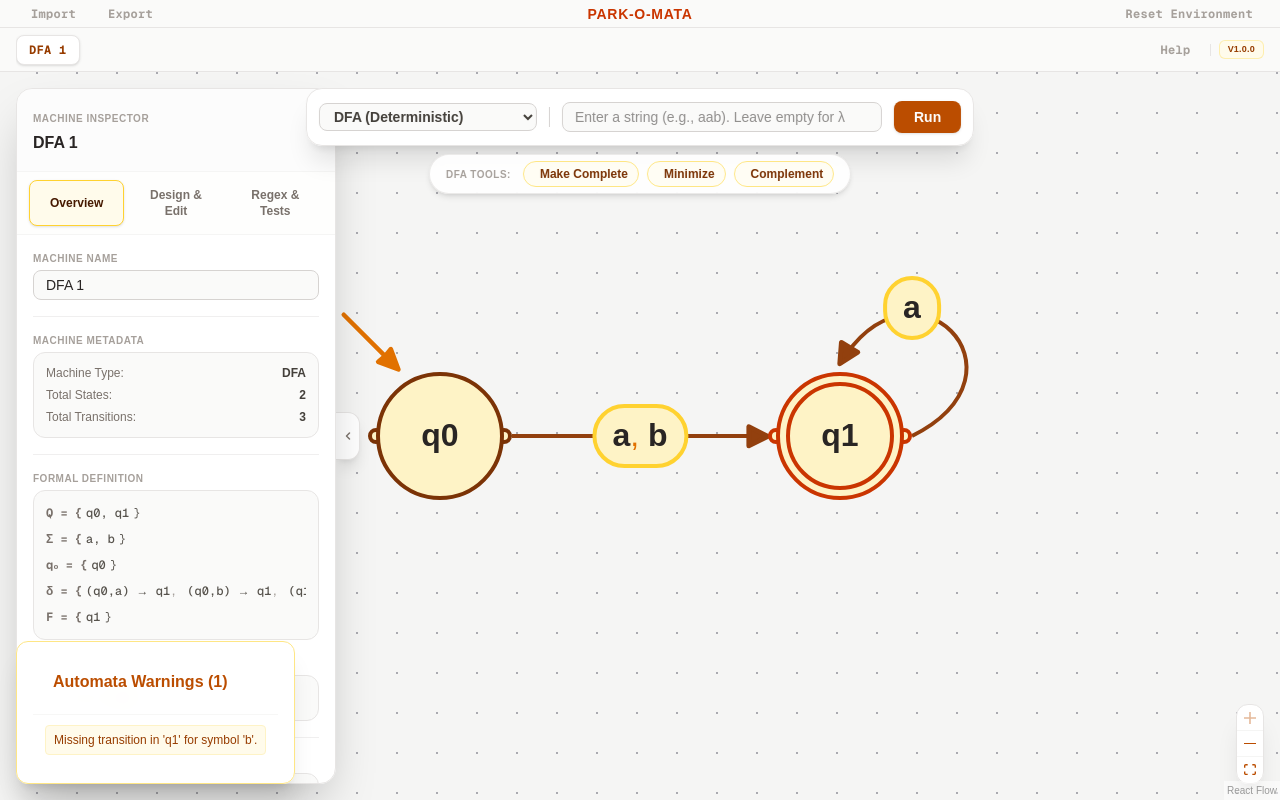
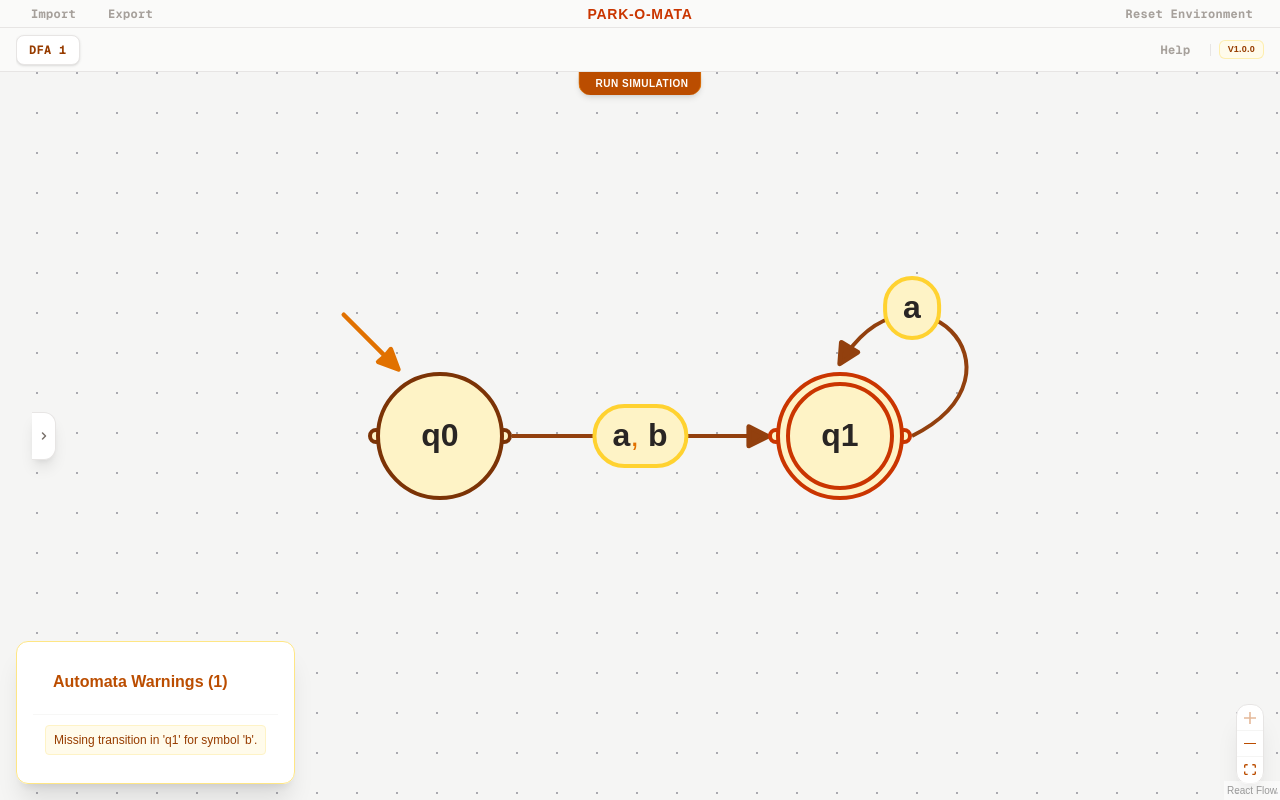
Before and after one commit to QmosTaza/automata-playground, a Next.js app: page / in a window 1280 px wide. Built offline with nearby package versions, Linux system fonts and the light colour scheme; a web font is replaced by a local one.

Commit message:
adapting to mobile: Sim Control

```diff
--- a/components/automata/InspectorPanel.tsx
+++ b/components/automata/InspectorPanel.tsx
@@ -12,7 +12,7 @@ interface InspectorPanelProps {
 }
 
 export default function InspectorPanel({ automaton, onAutomatonChange }: InspectorPanelProps) {
-    const [isOpen, setIsOpen] = useState(true);
+    const [isOpen, setIsOpen] = useState(false);
     const [activeSection, setActiveSection] = useState<"overview" | "editor" | "regex">("overview");
     const [newSymbol, setNewSymbol] = useState("");
     const [regex, setRegex] = useState("");
--- a/components/automata/SimulationControls.tsx
+++ b/components/automata/SimulationControls.tsx
@@ -15,6 +15,7 @@ interface SimulationControlsProps {
 }
 
 export default function SimulationControls({ fa, onAutomataChange, faKind, onKindChange, onSimulate, canRunSimulation, hasWarnings }: SimulationControlsProps) {
+    const [isOpen, setIsOpen] = useState(false);
     const [simulationString, setSimulationString] = useState("");
 
     const handleRun = () => {
@@ -62,23 +63,50 @@ export default function SimulationControls({ fa, onAutomataChange, faKind, onKin
     };
 
     return (
-        <div className="absolute top-4 left-1/2 -translate-x-1/2 z-[100] flex flex-col items-center gap-2 pointer-events-none">
+        <div className="absolute bottom-0 md:bottom-auto md:top-0 left-1/2 -translate-x-1/2 z-[40] flex flex-col items-center pointer-events-none w-full sm:w-auto">
+            {/* TOGGLE BUTTON */}
+            <button
+                onClick={() => setIsOpen(!isOpen)}
+                className={`absolute left-1/2 -translate-x-1/2 z-50 px-3 py-1 bg-amber-700 hover:bg-amber-800 text-white text-[10px] uppercase font-bold tracking-wider transition-all duration-300 pointer-events-auto shadow-md cursor-pointer active:scale-95
+                    /* Mobile placement (Top edge of bottom tray) */
+                    border border-b-0 border-amber-600 rounded-t-xl
+                    /* Desktop placement (Bottom edge of top tray) */
+                    md:top-auto md:rounded-t-none md:rounded-b-xl md:border-t-0
+                    ${isOpen
+                        ? "-top-7 md:bottom-auto"
+                        : "top-0 -translate-y-full md:top-0 md:translate-y-0"
+                    }
+                `}
+            >
+                <span className="flex items-center gap-1">
+                    <i className={`nf md:hidden ${isOpen ? "nf-fa-chevron_down" : "nf-fa-chevron_up"}`}></i>
+                    <i className={`nf hidden md:inline ${isOpen ? "nf-fa-chevron_up" : "nf-fa-chevron_down"}`}></i>
+                    <span>{isOpen ? "Hide Simulation" : "Run Simulation"}</span>
+                </span>
+            </button>
 
+
+            <div className={`flex flex-col items-center gap-2 w-full sm:w-auto transition-all duration-300 origin-bottom md:origin-top px-4 pb-4 md:pb-0 md:pt-4
+                ${isOpen
+                    ? "opacity-100 translate-y-0 max-h-[250px]"
+                    : "opacity-0 translate-y-4 md:-translate-y-4 max-h-0 overflow-hidden pointer-events-none"
+                }`}
+            >
                 {/*MAIN GLOBAL SECTION*/}
-            <div className="flex items-center gap-3 bg-white p-3 rounded-2xl shadow-xl border border-stone-200 backdrop-blur-md bg-white/95 pointer-events-auto">
+                <div className="flex flex-col sm:flex-row items-stretch sm:items-center gap-2 sm:gap-3 bg-white p-2.5 sm:p-3 rounded-xl sm:rounded-2xl shadow-xl border border-stone-200 backdrop-blur-md bg-white/95 pointer-events-auto w-full sm:w-auto">
                     <select
                         value={faKind}
                         onChange={(e) => onKindChange(e.target.value as FiniteAutomaton["kind"])}
-                    className="bg-stone-50 border border-stone-300 rounded-lg px-2.5 py-1 text-sm font-semibold text-stone-700 outline-none cursor-pointer focus:border-amber-600 transition-colors"
+                        className="bg-stone-50 border border-stone-300 rounded-lg px-2.5 py-1 text-sm font-semibold text-stone-700 outline-none cursor-pointer focus:border-amber-600 transition-colors h-8 sm:h-auto"
                     >
                         <option value="dfa">DFA (Deterministic)</option>
                         <option value="nfa">NFA (Non-Deterministic)</option>
                         <option value="lambda-nfa">λ-NFA (Empty Transitions)</option>
                     </select>
 
-                <div className="h-5 w-px bg-stone-300" />
+                    <div className="hidden sm:block h-5 w-px bg-stone-300" />
 
-                <div className="relative group">
+                    <div className="relative group flex-1 sm:flex-initial">
                         <input
                             type="text"
                             placeholder="Enter a string (e.g., aab). Leave empty for λ"
@@ -89,13 +117,13 @@ export default function SimulationControls({ fa, onAutomataChange, faKind, onKin
                                     onSimulate(simulationString);
                                 }
                             }}
-                        className={`px-3 py-1 bg-stone-50 border rounded-lg text-sm outline-none transition-all w-80 text-stone-800
+                            className={`px-3 py-1 bg-stone-50 border rounded-lg text-xs sm:text-sm outline-none transition-all w-full sm:w-64 md:w-80 text-stone-800 h-8 sm:h-auto
                             ${!canRunSimulation ? 'border-red-200 opacity-60 cursor-not-allowed' : 'border-stone-300 focus:border-amber-600'}
                         `}
                             disabled={!canRunSimulation}
                         />
                         {!canRunSimulation && (
-                        <div className="absolute -bottom-8 left-0 hidden group-hover:block bg-red-600 text-white text-[10px] px-2 py-1 rounded shadow-lg whitespace-nowrap">
+                            <div className="absolute -top-7 sm:top-auto sm:-bottom-8 left-0 hidden group-hover:block bg-red-600 text-white text-[10px] px-2 py-1 rounded shadow-lg whitespace-nowrap">
                                 Fix critical errors to simulate
                             </div>
                         )}
@@ -104,7 +132,7 @@ export default function SimulationControls({ fa, onAutomataChange, faKind, onKin
                     <button
                         onClick={handleRun}
                         disabled={!canRunSimulation}
-                    className={`font-semibold text-sm px-5 py-1.5 rounded-lg transition-all shadow-sm
+                        className={`font-semibold text-xs sm:text-sm px-4 sm:px-5 py-1.5 rounded-lg transition-all shadow-sm h-8 sm:h-auto
                         ${canRunSimulation
                                 ? 'bg-amber-700 hover:bg-amber-800 text-white cursor-pointer active:scale-95'
                                 : 'bg-stone-200 text-stone-400 cursor-not-allowed'}
@@ -116,15 +144,15 @@ export default function SimulationControls({ fa, onAutomataChange, faKind, onKin
 
                 {/*TYPE-SPECIFIC TOOLS*/}
                 {faKind === "dfa" && (
-                <div className="flex items-center gap-2 bg-white/90 border border-stone-200/80 px-4 py-1.5 rounded-full shadow-md backdrop-blur-sm animate-fade-in pointer-events-auto">
-                    <span className="text-[10px] uppercase tracking-wider font-bold text-stone-400 mr-1 select-none">
+                    <div className="flex items-center gap-1.5 bg-white/90 border border-stone-200/80 p-1 sm:px-4 sm:py-1.5 rounded-xl sm:rounded-full shadow-md backdrop-blur-sm animate-fade-in pointer-events-auto max-w-full overflow-x-auto no-scrollbar">
+                        <span className="hidden sm:inline text-[10px] uppercase tracking-wider font-bold text-stone-400 mr-1 select-none whitespace-nowrap shrink-0">
                             DFA Tools:
                         </span>
 
                         <button
                             onClick={handleMakeComplete}
                             title="Add a sink state and redirect missing transitions to make the DFA complete"
-                        className="px-2.5 py-1 text-amber-900 hover:text-amber-950 hover:bg-amber-100/70 rounded-full transition-all flex items-center gap-1.5 font-semibold text-xs border border-amber-200 bg-amber-50/50 cursor-pointer active:scale-95"
+                            className="px-2.5 py-1 text-amber-900 hover:text-amber-950 hover:bg-amber-100/70 rounded-full transition-all flex items-center gap-1.5 font-semibold text-xs border border-amber-200 bg-amber-50/50 cursor-pointer active:scale-95 whitespace-nowrap shrink-0"
                         >
                             <i className="nf nf-md-format_color_fill"></i>
                             <span>Make Complete</span>
@@ -133,7 +161,7 @@ export default function SimulationControls({ fa, onAutomataChange, faKind, onKin
                         <button
                             onClick={handleMinimize}
                             title="Optimize the automaton by merging equivalent redundant states"
-                        className="px-2.5 py-1 text-amber-900 hover:text-amber-950 hover:bg-amber-100/70 rounded-full transition-all flex items-center gap-1.5 font-semibold text-xs border border-amber-200 bg-amber-50/50 cursor-pointer active:scale-95"
+                            className="px-2.5 py-1 text-amber-900 hover:text-amber-950 hover:bg-amber-100/70 rounded-full transition-all flex items-center gap-1.5 font-semibold text-xs border border-amber-200 bg-amber-50/50 cursor-pointer active:scale-95 whitespace-nowrap shrink-0"
                         >
                             <i className="nf nf-fa-minimize"></i>
                             <span>Minimize</span>
@@ -142,7 +170,7 @@ export default function SimulationControls({ fa, onAutomataChange, faKind, onKin
                         <button
                             onClick={handleComplement}
                             title="Convert the DFA to its complement"
-                        className="px-2.5 py-1 text-amber-900 hover:text-amber-950 hover:bg-amber-100/70 rounded-full transition-all flex items-center gap-1.5 font-semibold text-xs border border-amber-200 bg-amber-50/50 cursor-pointer active:scale-95"
+                            className="px-2.5 py-1 text-amber-900 hover:text-amber-950 hover:bg-amber-100/70 rounded-full transition-all flex items-center gap-1.5 font-semibold text-xs border border-amber-200 bg-amber-50/50 cursor-pointer active:scale-95 whitespace-nowrap shrink-0"
                         >
                             <i className="nf nf-md-invert_colors"></i>
                             <span>Complement</span>
@@ -152,15 +180,15 @@ export default function SimulationControls({ fa, onAutomataChange, faKind, onKin
                 )}
 
                 {faKind === "nfa" && (
-                <div className="flex items-center gap-2 bg-white/90 border border-stone-200/80 px-4 py-1.5 rounded-full shadow-md backdrop-blur-sm animate-fade-in pointer-events-auto">
-                    <span className="text-[10px] uppercase tracking-wider font-bold text-stone-400 mr-1 select-none">
+                    <div className="flex items-center gap-1.5 bg-white/90 border border-stone-200/80 p-1 sm:px-4 sm:py-1.5 rounded-xl sm:rounded-full shadow-md backdrop-blur-sm animate-fade-in pointer-events-auto max-w-full overflow-x-auto no-scrollbar">
+                        <span className="hidden sm:inline  text-[10px] uppercase tracking-wider font-bold text-stone-400 mr-1 select-none whitespace-nowrap shrink-0">
                             NFA Tools:
                         </span>
 
                         <button
                             onClick={handleConvertNFAtoDFA}
                             title="Convert this Non-Deterministic machine into a Deterministic equivalent using subset construction"
-                        className="px-2.5 py-1 text-amber-900 hover:text-amber-950 hover:bg-amber-100/70 rounded-full transition-all flex items-center gap-1.5 font-semibold text-xs border border-amber-200 bg-amber-50/50 cursor-pointer active:scale-95"
+                            className="px-2.5 py-1 text-amber-900 hover:text-amber-950 hover:bg-amber-100/70 rounded-full transition-all flex items-center gap-1.5 font-semibold text-xs border border-amber-200 bg-amber-50/50 cursor-pointer active:scale-95 whitespace-nowrap shrink-0"
                         >
                             <i className="nf nf-md-swap_horizontal"></i>
                             <span>Convert to DFA</span>
@@ -169,15 +197,15 @@ export default function SimulationControls({ fa, onAutomataChange, faKind, onKin
                 )}
 
                 {faKind === "lambda-nfa" && (
-                <div className="flex items-center gap-2 bg-white/90 border border-stone-200/80 px-4 py-1.5 rounded-full shadow-md backdrop-blur-sm animate-fade-in pointer-events-auto">
-                    <span className="text-[10px] uppercase tracking-wider font-bold text-stone-400 mr-1 select-none">
-                        NFA Tools:
+                    <div className="flex items-center gap-1.5 bg-white/90 border border-stone-200/80 p-1 sm:px-4 sm:py-1.5 rounded-xl sm:rounded-full shadow-md backdrop-blur-sm animate-fade-in pointer-events-auto max-w-full overflow-x-auto no-scrollbar">
+                        <span className="hidden sm:inline  text-[10px] uppercase tracking-wider font-bold text-stone-400 mr-1 select-none whitespace-nowrap shrink-0">
+                            λ-NFA Tools:
                         </span>
 
                         <button
                             onClick={handleConvertLambdaNFAtoDFA}
                             title="Convert this Non-Deterministic machine into a Deterministic equivalent using subset construction"
-                        className="px-2.5 py-1 text-amber-900 hover:text-amber-950 hover:bg-amber-100/70 rounded-full transition-all flex items-center gap-1.5 font-semibold text-xs border border-amber-200 bg-amber-50/50 cursor-pointer active:scale-95"
+                            className="px-2.5 py-1 text-amber-900 hover:text-amber-950 hover:bg-amber-100/70 rounded-full transition-all flex items-center gap-1.5 font-semibold text-xs border border-amber-200 bg-amber-50/50 cursor-pointer active:scale-95 whitespace-nowrap shrink-0"
                         >
                             <i className="nf nf-md-swap_horizontal"></i>
                             <span>Convert to DFA</span>
@@ -186,7 +214,7 @@ export default function SimulationControls({ fa, onAutomataChange, faKind, onKin
                         <button
                             onClick={handleConvertLambdaNFAtoNFA}
                             title="Convert this Non-Deterministic machine into a Deterministic equivalent using subset construction"
-                        className="px-2.5 py-1 text-amber-900 hover:text-amber-950 hover:bg-amber-100/70 rounded-full transition-all flex items-center gap-1.5 font-semibold text-xs border border-amber-200 bg-amber-50/50 cursor-pointer active:scale-95"
+                            className="px-2.5 py-1 text-amber-900 hover:text-amber-950 hover:bg-amber-100/70 rounded-full transition-all flex items-center gap-1.5 font-semibold text-xs border border-amber-200 bg-amber-50/50 cursor-pointer active:scale-95 whitespace-nowrap shrink-0"
                         >
                             <i className="nf nf-md-swap_horizontal"></i>
                             <span>Convert to NFA</span>
@@ -194,5 +222,6 @@ export default function SimulationControls({ fa, onAutomataChange, faKind, onKin
                     </div>
                 )}
             </div>
+        </div>
     );
 }
```
Lines whose indentation alone changed are shown as unchanged.
